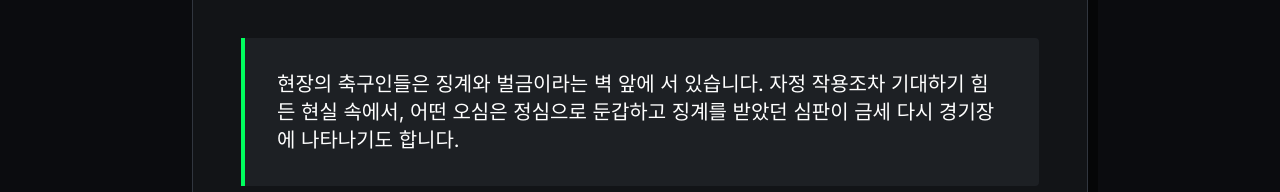
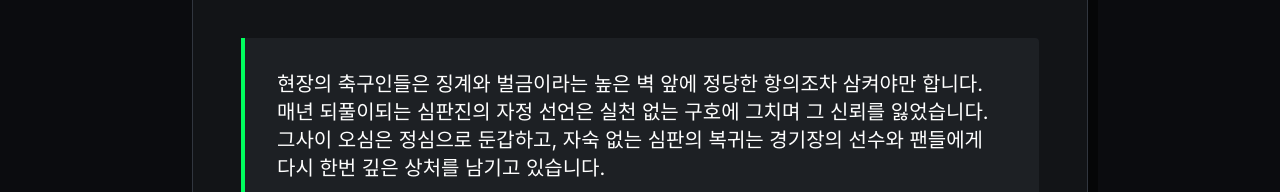
Before and after one commit to nomelancholy/seevar, a Next.js app: page /about in a window 1280 px wide. Shown: the part 608-800 px from the top of the page. Built offline with nearby package versions, Linux system fonts and the light colour scheme; no server answers.

Commit message:
Update AboutPage content to enhance clarity on the challenges faced by football officials regarding disciplinary actions. Add new documentation for See VAR usage, detailing menu navigation, media upload guidelines, reporting system, community guidelines, and customer support channels.

```diff
--- a/app/about/page.tsx
+++ b/app/about/page.tsx
@@ -36,9 +36,11 @@ export default function AboutPage() {
 
         <div className="quote-accent p-6 md:p-8 bg-muted/50 rounded-r">
           <p className="text-lg md:text-xl text-foreground font-medium leading-relaxed">
-            현장의 축구인들은 징계와 벌금이라는 벽 앞에 서 있습니다. 자정
-            작용조차 기대하기 힘든 현실 속에서, 어떤 오심은 정심으로 둔갑하고
-            징계를 받았던 심판이 금세 다시 경기장에 나타나기도 합니다.
+            현장의 축구인들은 징계와 벌금이라는 높은 벽 앞에 정당한 항의조차
+            삼켜야만 합니다. 매년 되풀이되는 심판진의 자정 선언은 실천 없는
+            구호에 그치며 그 신뢰를 잃었습니다. 그사이 오심은 정심으로 둔갑하고,
+            자숙 없는 심판의 복귀는 경기장의 선수와 팬들에게 다시 한번 깊은
+            상처를 남기고 있습니다.
           </p>
         </div>
 
```
Also changed, not shown: 1 other file (tests, documents, lock files or other folders).
